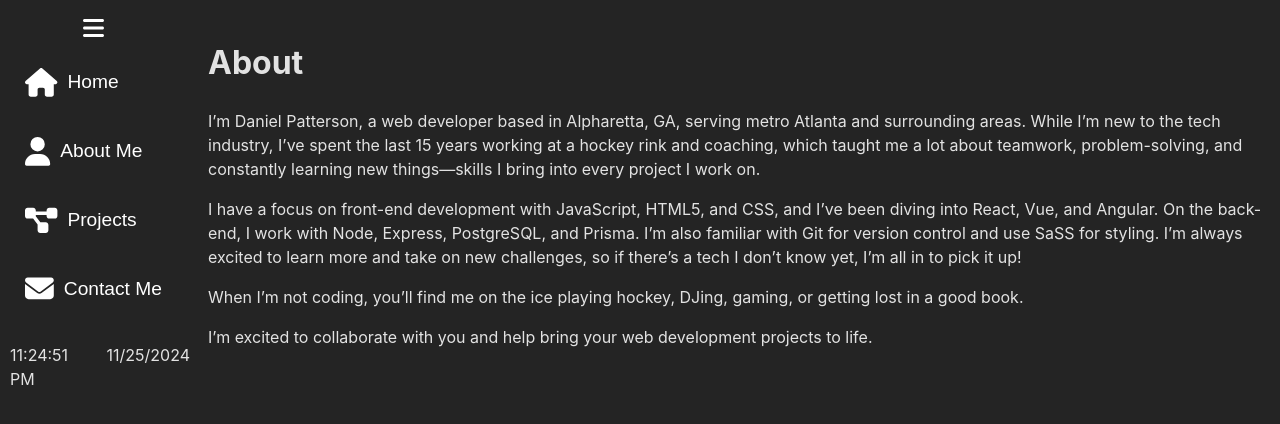
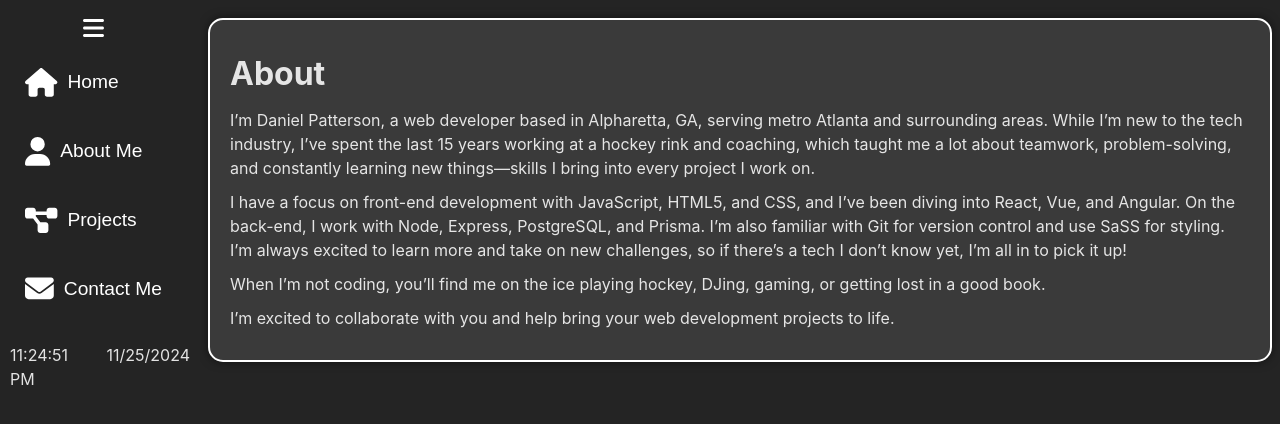
Before and after one commit to CPatterson94/CurtisPortfolio, a React (Vite) app in the folder Portfolio/: page /about in a window 1280 px wide. Shown: the top 424 px of the page. Built offline with nearby package versions, Linux system fonts and the light colour scheme.

Commit message:
Add styling for about and projects sections with consistent design

```diff
--- a/Portfolio/index.css
+++ b/Portfolio/index.css
@@ -164,4 +164,28 @@
   color: white;
 }
 
+.projects-container {
+  background-color: #3a3a3a;
+  padding: 20px;
+  border-radius: 15px;
+  border: 2px solid #ffffff;
+  box-shadow: 0 0 10px rgba(0, 0, 0, 0.5);
+}
+.projects-container h1,
+.projects-container p {
+  margin: 10px 0;
+}
+
+.about-container {
+  background-color: #3a3a3a;
+  padding: 20px;
+  border-radius: 15px;
+  border: 2px solid #ffffff;
+  box-shadow: 0 0 10px rgba(0, 0, 0, 0.5);
+}
+.about-container h1,
+.about-container p {
+  margin: 10px 0;
+}
+
 /*# sourceMappingURL=index.css.map */
--- /dev/null
+++ b/Portfolio/src/styling/aboutMe.scss
@@ -0,0 +1,12 @@
+.about-container {
+  background-color: #3a3a3a; // Lighter grey background
+  padding: 20px;
+  border-radius: 15px;
+  border: 2px solid #ffffff; // Bubble border color
+  box-shadow: 0 0 10px rgba(0, 0, 0, 0.5);
+
+  h1,
+  p {
+    margin: 10px 0;
+  }
+}
--- a/Portfolio/src/styling/index.scss
+++ b/Portfolio/src/styling/index.scss
@@ -3,3 +3,5 @@
 @use "footer.scss";
 @use "home.scss";
 @use "contactMe.scss";
+@use "projects.scss";
+@use "aboutMe.scss";
```
Also changed, not shown: Portfolio/src/styling/projects.scss (added, +12 -0 lines).
